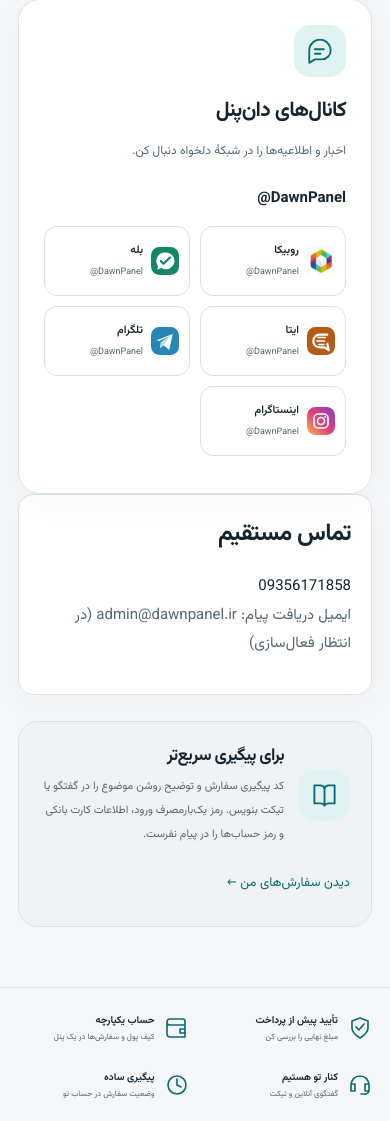
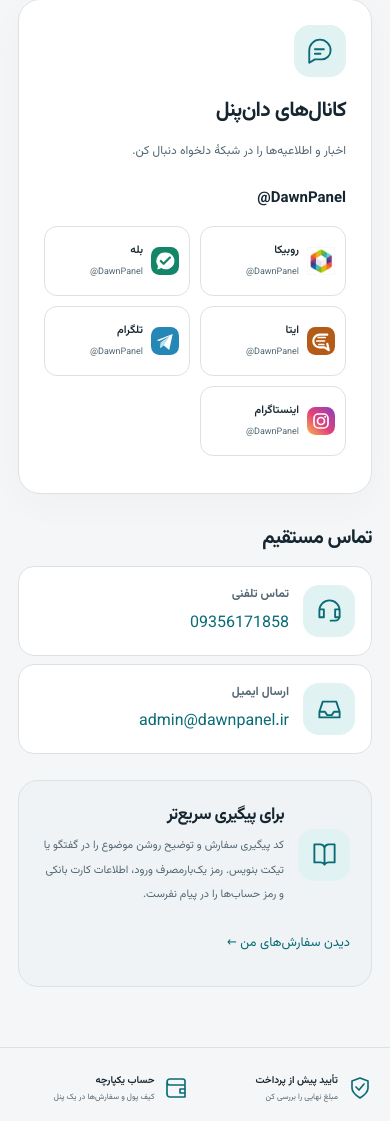
Before and after one commit to SoliSpirit/dawnpanel, a Django app: page /contact/ in a window 390 px wide. Shown: the part 1038-2159 px from the top of the page. Run offline with Django 5.2, Linux system fonts and the light colour scheme.

Commit message:
Make the verified DawnPanel support mailbox and phone actionable on the contact page

```diff
--- a/dawn/settings.py
+++ b/dawn/settings.py
@@ -31,6 +31,7 @@ DEFAULT_AUTO_FIELD='django.db.models.BigAutoField'
 LOGIN_URL='/login/'
 DEFAULT_FROM_EMAIL='noreply@dawnpanel.ir'
 CONTACT_EMAIL='admin@dawnpanel.ir'
+CONTACT_PHONE='09356171858'
 EMAIL_HOST=os.environ.get('DAWN_SMTP_HOST','localhost')
 EMAIL_PORT=int(os.environ.get('DAWN_SMTP_PORT','587'))
 EMAIL_HOST_USER=os.environ.get('DAWN_SMTP_USER','')
--- a/portal/views.py
+++ b/portal/views.py
@@ -65,7 +65,10 @@ def home(request):
 
 @require_GET
 def contact(request):
-    return render(request,'contact.html',{'title':'ارتباط با ما | پشتیبانی دان‌پنل','description':'راه‌های ارتباط با دان‌پنل؛ گفتگوی آنلاین، ثبت و پیگیری تیکت و کانال‌های رسمی دان‌پنل در شبکه‌های اجتماعی.'})
+    return render(request,'contact.html',{'title':'ارتباط با ما | پشتیبانی دان‌پنل',
+        'description':'راه‌های ارتباط با دان‌پنل: تماس تلفنی، ایمیل، گفتگوی آنلاین و پیگیری سفارش با تیکت.',
+        'contact_phone':settings.CONTACT_PHONE,'contact_tel':'+98'+settings.CONTACT_PHONE.removeprefix('0'),
+        'contact_email':settings.CONTACT_EMAIL})
 
 def ai_catalog(request):
     return catalog(request,platform_override='ai')
--- a/static/retail.css
+++ b/static/retail.css
@@ -205,6 +205,13 @@
 .article-image{display:block;width:100%;height:auto;max-height:440px;object-fit:cover;border-radius:22px;margin:28px 0}
 .nav-telegram{gap:7px}.nav-telegram .platform-logo{width:20px;height:20px}
 .contact-page{padding-block:54px 70px}.contact-intro{max-width:730px;margin-bottom:35px}.contact-intro h1{font-size:42px;margin:12px 0 14px}.contact-intro p{font-size:14px;line-height:2.2}
+.contact-direct{margin-block-start:28px}.contact-direct h2{font-size:20px;margin:0 0 12px}
+.contact-direct-links{display:grid;grid-template-columns:repeat(2,minmax(0,1fr));gap:14px}
+.contact-direct-links a{display:flex;align-items:center;gap:14px;min-width:0;padding:16px;border:1px solid var(--shop-border);border-radius:16px;background:var(--shop-surface)}
+.contact-direct-links a:is(:hover,:focus-visible){border-color:var(--shop-accent)}
+.contact-direct-links strong,.contact-direct-links bdi{display:block}.contact-direct-links strong{font-size:12px;color:var(--shop-muted)}
+.contact-direct-links bdi{margin-block-start:3px;color:var(--shop-accent);font-size:16px;overflow-wrap:anywhere}
+@media(max-width:640px){.contact-direct-links{grid-template-columns:1fr;gap:8px}}
 .contact-methods{display:grid;grid-template-columns:repeat(3,minmax(0,1fr));gap:20px}.contact-card{display:flex;flex-direction:column;align-items:flex-start;border:1px solid var(--shop-border);border-radius:22px;background:var(--shop-surface);padding:28px;min-width:0;box-shadow:var(--shop-shadow)}.contact-symbol{width:52px;height:52px;display:grid;place-items:center;border-radius:16px;background:var(--shop-accent-soft);color:var(--shop-accent);flex-shrink:0}.contact-symbol>.ui-icon{width:27px;height:27px}.contact-telegram{background:var(--shop-soft)}.contact-telegram .platform-logo{width:36px;height:36px}.contact-card h2{font-size:22px;margin:23px 0 10px}.contact-card p{font-size:12px;line-height:2.3;margin:0 0 24px}.contact-card .button{margin-top:auto;min-height:46px;font-size:12px;gap:12px}.contact-handle{color:var(--shop-accent);font:14px Arial,sans-serif;text-decoration:underline;text-underline-offset:4px;margin:0 0 22px;overflow-wrap:anywhere}.contact-guide{display:flex;align-items:center;gap:22px;border:1px solid var(--shop-border);background:var(--shop-soft);border-radius:20px;padding:24px 28px;margin-top:26px}.contact-guide>div{flex:1}.contact-guide h2{font-size:17px;margin:0 0 5px}.contact-guide p{font-size:11px;margin:0;line-height:2.2}.contact-guide>a{min-height:44px;display:flex;align-items:center;white-space:nowrap}
 @media(max-width:900px){.contact-methods{gap:14px}.contact-card{padding:22px}.contact-card h2{font-size:19px}.contact-guide{flex-wrap:wrap}.contact-guide>a{margin-inline-start:74px}}
 @media(max-width:760px){.contact-page{padding-block:30px 40px}.contact-intro{margin-bottom:24px}.contact-intro h1{font-size:31px}.contact-intro p{font-size:12px}.contact-methods{grid-template-columns:1fr}.contact-card{padding:25px}.contact-card h2{font-size:21px;margin-top:17px}.contact-card p{margin-bottom:20px}.contact-guide{padding:21px;gap:14px}.contact-guide>div{min-width:180px}.contact-guide>a{margin-inline-start:0;white-space:normal}.nav-telegram .platform-logo{width:17px;height:17px}}
--- a/templates/contact.html
+++ b/templates/contact.html
@@ -4,6 +4,13 @@
 <div class="contact-methods"><article class="contact-card"><span class="contact-symbol">{% icon 'chat' %}</span><h2>گفتگوی آنلاین</h2><p>سؤالت را همین‌جا بپرس. وضعیت حضور پشتیبان داخل پنجرهٔ گفتگو مشخص است؛ اگر حضور نداشت، پیامت را بگذار.</p><button class="button" type="button" data-open-chat>شروع گفتگو ←</button></article>
 <article class="contact-card"><span class="contact-symbol">{% icon 'headset' %}</span><h2>تیکت پشتیبانی</h2><p>برای بررسی سفارش، پرداخت یا موضوعی که نیاز به پیگیری دارد، تیکت ثبت کن و پاسخ‌ها را در حساب خودت ببین.</p><a class="button" href="{% url 'tickets' %}">ثبت و پیگیری تیکت ←</a></article>
 <article class="contact-card"><span class="contact-symbol">{% icon 'chat' %}</span><h2>کانال‌های دان‌پنل</h2><p>اخبار و اطلاعیه‌ها را در شبکهٔ دلخواه دنبال کن.</p><b dir="ltr">@DawnPanel</b>{% include 'partials/social_channels.html' %}</article></div>
-<section class="panel contact-direct"><h2>تماس مستقیم</h2><a href="tel:+989356171858" dir="ltr">09356171858</a><p>ایمیل دریافت پیام: <bdi>admin@dawnpanel.ir</bdi> (در انتظار فعال‌سازی)</p></section><aside class="contact-guide"><span class="contact-symbol">{% icon 'book' %}</span><div><h2>برای پیگیری سریع‌تر</h2><p>کد پیگیری سفارش و توضیح روشن موضوع را در گفتگو یا تیکت بنویس. رمز یک‌بارمصرف ورود، اطلاعات کارت بانکی و رمز حساب‌ها را در پیام نفرست.</p></div><a class="text-link" href="{% url 'orders' %}">دیدن سفارش‌های من ←</a></aside>
+<section class="contact-direct" id="direct-contact" aria-labelledby="contact-direct-title">
+  <h2 id="contact-direct-title">تماس مستقیم</h2>
+  <div class="contact-direct-links">
+    <a href="tel:{{ contact_tel }}"><span class="contact-symbol">{% icon 'headset' %}</span><span><strong>تماس تلفنی</strong><bdi dir="ltr">{{ contact_phone }}</bdi></span></a>
+    <a href="mailto:{{ contact_email }}"><span class="contact-symbol">{% icon 'inbox' %}</span><span><strong>ارسال ایمیل</strong><bdi dir="ltr">{{ contact_email }}</bdi></span></a>
+  </div>
+</section>
+<aside class="contact-guide"><span class="contact-symbol">{% icon 'book' %}</span><div><h2>برای پیگیری سریع‌تر</h2><p>کد پیگیری سفارش و توضیح روشن موضوع را در گفتگو یا تیکت بنویس. رمز یک‌بارمصرف ورود، اطلاعات کارت بانکی و رمز حساب‌ها را در پیام نفرست.</p></div><a class="text-link" href="{% url 'orders' %}">دیدن سفارش‌های من ←</a></aside>
 </section>
 {% endblock %}
```
Also changed, not shown: README.md.
